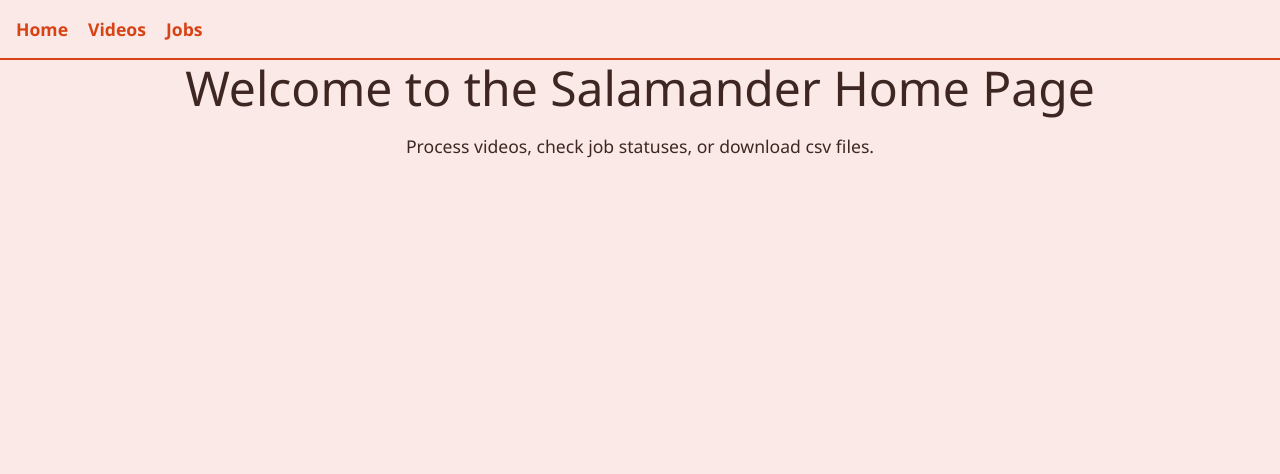
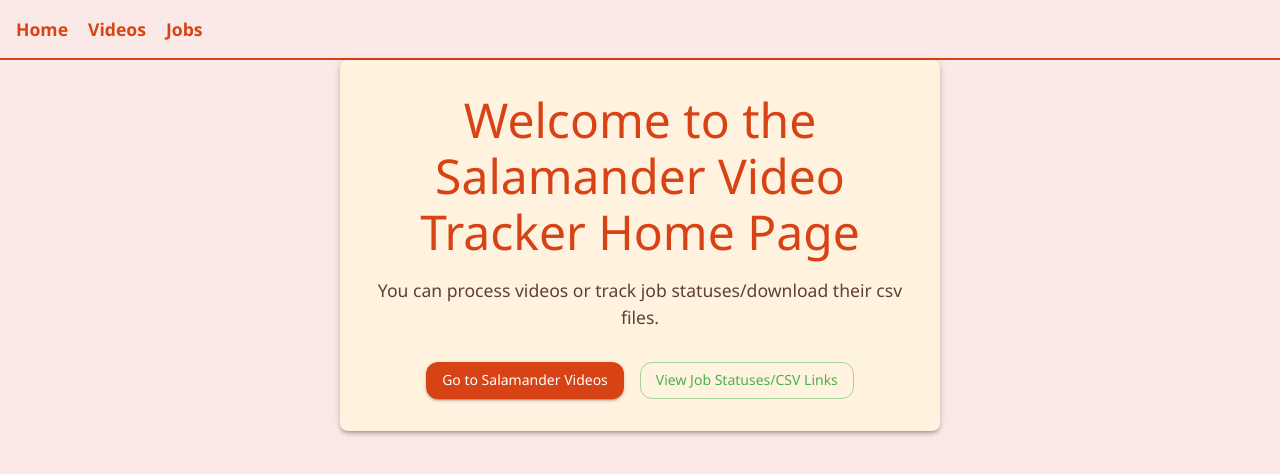
Before and after one commit to f3liz/centroid-finder-frontend, a Next.js app: page / in a window 1280 px wide. Shown: the top 474 px of the page. Built offline with nearby package versions, Linux system fonts and the light colour scheme.

Commit message:
styling continued

```diff
--- a/src/app/page.jsx
+++ b/src/app/page.jsx
@@ -1,16 +1,37 @@
 "use client";
 
-import { Typography } from "@mui/material";
+import { Typography, Box, Button } from "@mui/material"; // import mui components
 
 export default function Home() {
   return (
-    <div style={{ textAlign: 'center' }}>
-      <Typography variant="h3" component="h1" gutterBottom>
-        Welcome to the Salamander Home Page
+    // box is a mui component similar to div
+    <Box
+      sx={{
+        maxWidth: 600,
+        margin: "auto",
+        padding: 4,
+        textAlign: "center",
+        backgroundColor: "background.paper",
+        borderRadius: 2,
+        boxShadow: 3,
+      }}
+    >
+      <Typography variant="h3" component="h1" gutterBottom color="primary">
+        Welcome to the Salamander Video Tracker Home Page
       </Typography>
-      <Typography variant="body1" sx={{ mt: 2 }}>
-        Process videos, check job statuses, or download csv files.
+
+      <Typography variant="body1" color="text.secondary" sx={{ mt: 2 }}>
+        You can process videos or track job statuses/download their csv files.
       </Typography>
-    </div>
+
+      <Box sx={{ mt: 4, display: "flex", justifyContent: "center", gap: 2 }}>
+        <Button variant="contained" color="primary" href="/videos">
+          Go to Salamander Videos
+        </Button>
+        <Button variant="outlined" color="secondary" href="/jobs">
+          View Job Statuses/CSV Links
+        </Button>
+      </Box>
+    </Box>
   );
 }
```
